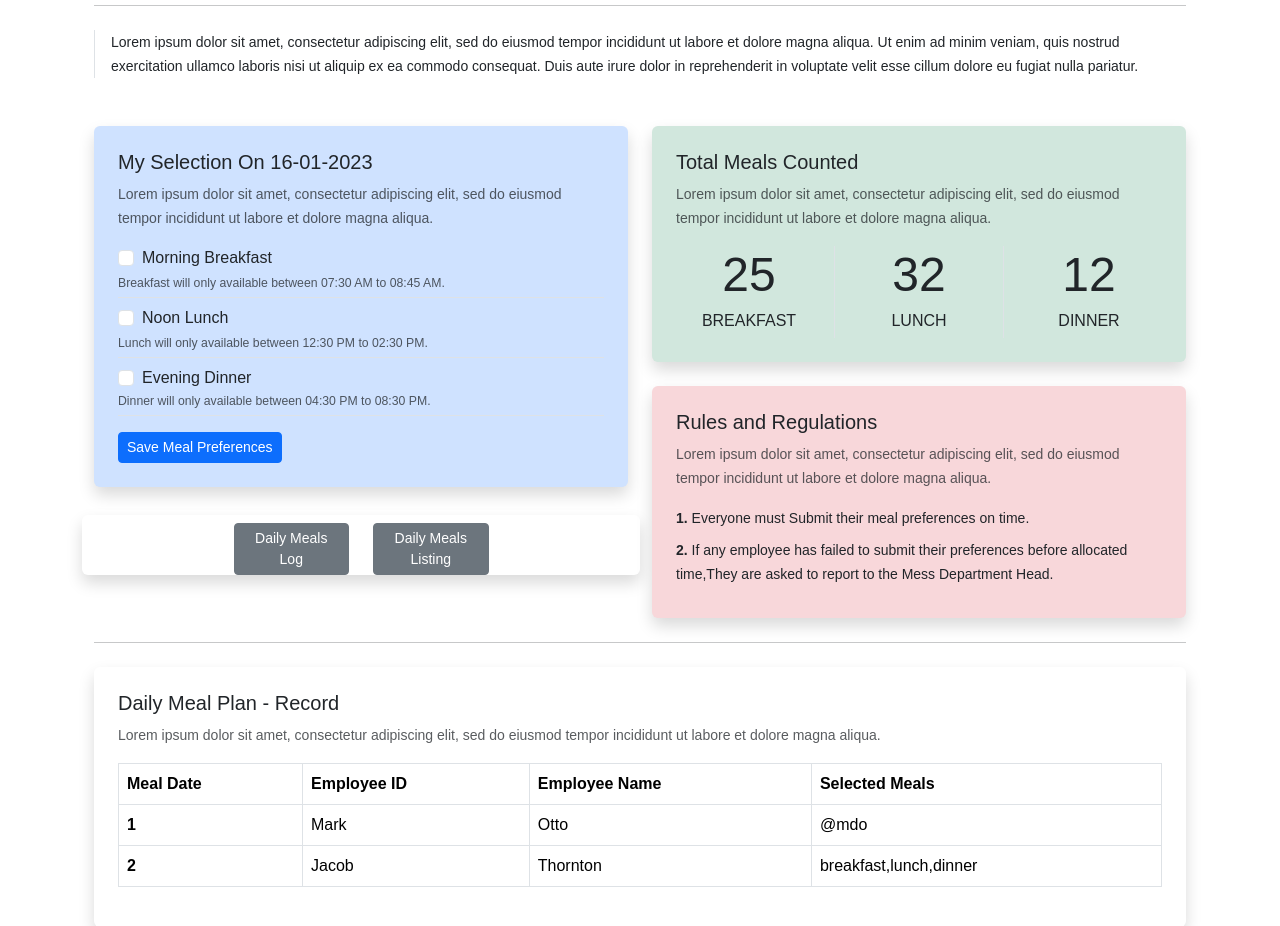
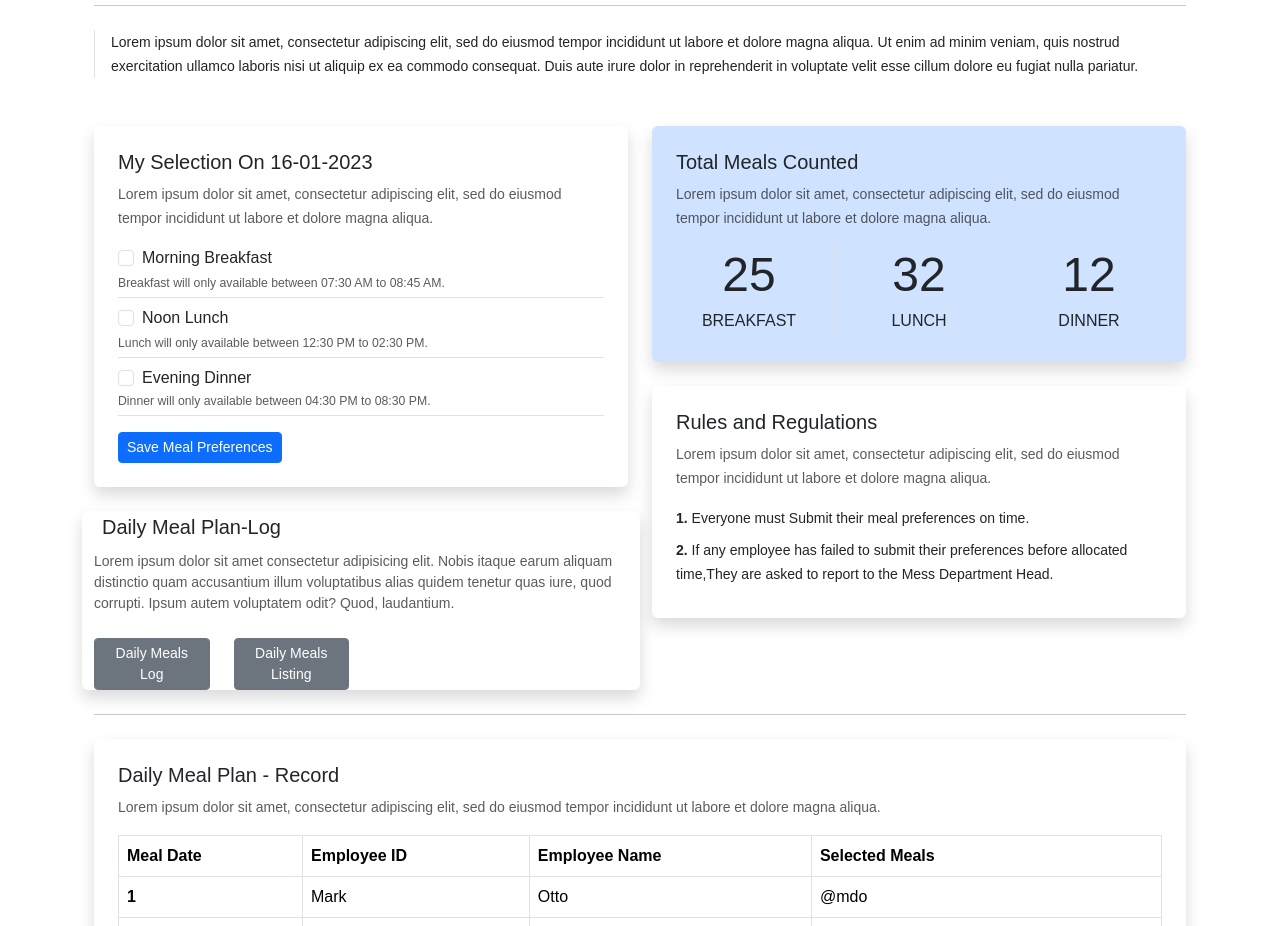
Before and after one commit to ujual98/church-site, a React (Create React App) app: page / in a window 1280 px wide. Shown: the part 2540-3466 px from the top of the page. Built offline with nearby package versions, Linux system fonts and the light colour scheme.

Commit message:
home page updated

```diff
--- a/src/components/home/home.jsx
+++ b/src/components/home/home.jsx
@@ -14,14 +14,14 @@ function home() {
       </button>
       <hr />
       <div class="py-2">
-        <p class="border-start ps-3">
+        <p class="border-start ps-3 ">
           <small>
             Lorem ipsum dolor sit amet, consectetur adipiscing elit, sed do eiusmod tempor incididunt ut labore et dolore magna aliqua. Ut enim ad minim veniam, quis nostrud exercitation ullamco laboris nisi ut aliquip ex ea commodo consequat. Duis aute irure dolor in reprehenderit in voluptate velit esse cillum dolore eu fugiat nulla pariatur.
           </small>
         </p>
         <div class="row mt-5">
           <div class="col-12 col-md-6">
-            <div class="shadow rounded p-4 bg-primary-subtle">
+            <div class="shadow rounded p-4 ">
               <h5>My Selection On 16-01-2023</h5>
               <p class="text-muted">
                 <small>Lorem ipsum dolor sit amet, consectetur adipiscing elit, sed do eiusmod tempor incididunt ut labore et dolore magna aliqua. </small>
@@ -108,20 +108,24 @@ function home() {
               </form>
             </div>
             <br />
-            <div className='row justify-content-center shadow rounded mt-1 '>
-              <div className='col-3'> <button type="button" className="btn btn-secondary btn-sm mt-2 " >
-                 Daily Meals Log
-                </button></div>
+            <div className='row shadow rounded '>
+<h5 className='ms-3 p-1'>Daily Meal Plan-Log</h5>
+              <small><p className='text-muted'>Lorem ipsum dolor sit amet consectetur adipisicing elit. Nobis itaque earum aliquam distinctio quam accusantium illum voluptatibus alias quidem tenetur quas iure, quod corrupti. Ipsum autem voluptatem odit? Quod, laudantium.</p></small>
+              <div className='col-3'>
+              <button type="button" className="btn btn-secondary btn-sm mt-2 " >
+                Daily Meals Log
+              </button>
+              </div>
               <div className='col-3 '>
-              <button type="button" className="btn btn-secondary btn-sm mt-2">
-               Daily Meals Listing
+                <button type="button" className="btn btn-secondary btn-sm mt-2">
+                  Daily Meals Listing
                 </button>
               </div>
             </div>
           </div>
 
           <div class="col-12 col-md-6 ">
-            <div class="shadow rounded p-4 bg-success-subtle">
+            <div class="shadow rounded p-4 bg-primary-subtle">
               <h5>Total Meals Counted</h5>
               <p class="text-muted">
                 <small>Lorem ipsum dolor sit amet, consectetur adipiscing elit, sed do eiusmod tempor incididunt ut labore et dolore magna aliqua. </small>
@@ -142,7 +146,7 @@ function home() {
               </div>
             </div>
             <br />
-            <div class="shadow rounded p-4 bg-danger-subtle">
+            <div class="shadow rounded p-4 ">
               <h5>Rules and Regulations</h5>
               <p class="text-muted">
                 <small>Lorem ipsum dolor sit amet, consectetur adipiscing elit, sed do eiusmod tempor incididunt ut labore et dolore magna aliqua. </small>
```
